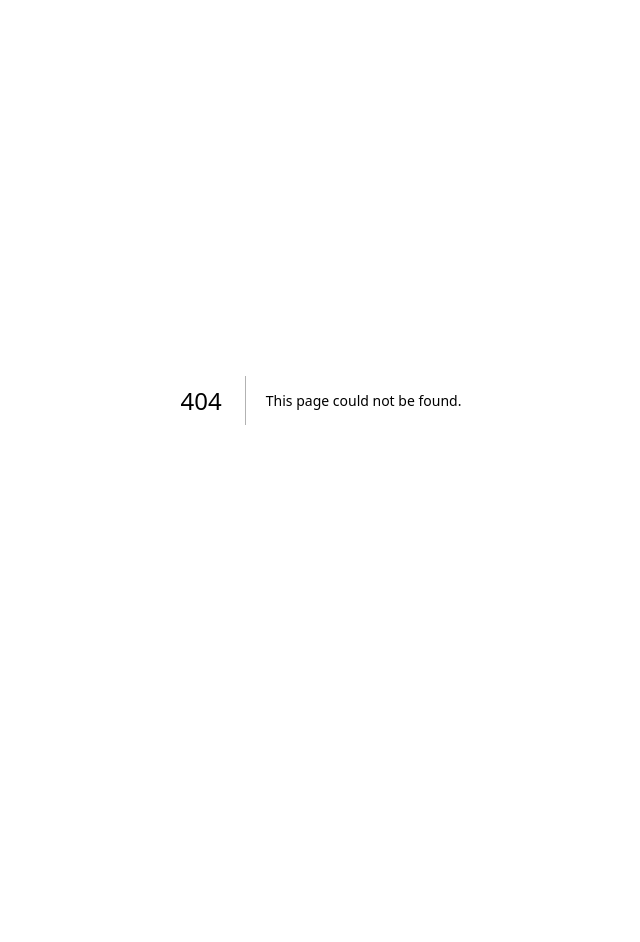
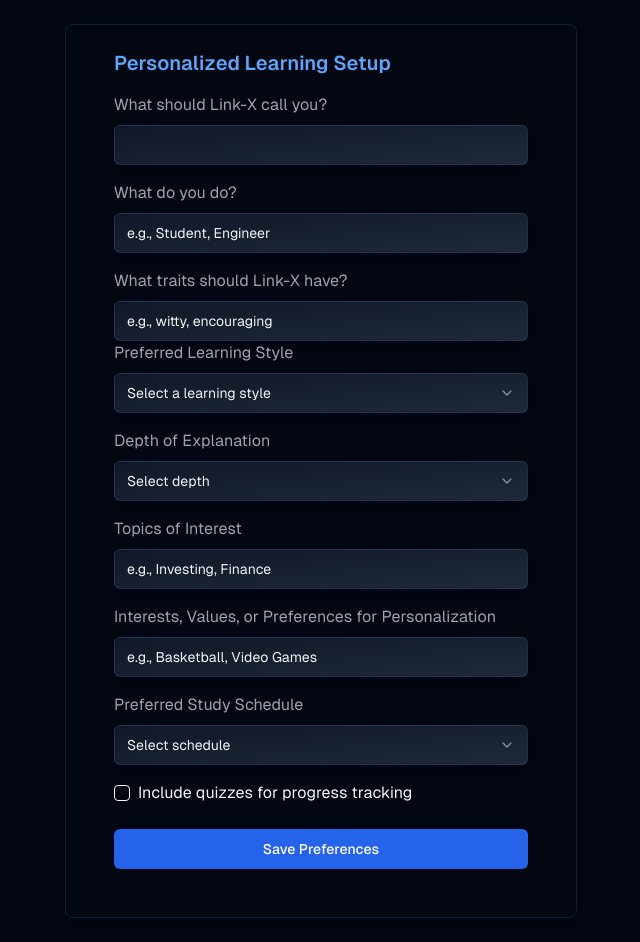
Before and after one commit to explicit09/LINK-X, a Next.js app in the folder coralx-frontend/: page /onboarding in a window 1280 px wide. Before the commit this address had no page. Shown: the whole page, without its empty margins (319-959 px from the left). Before the commit the page ends 800 px from the top, so only its background shows below. Built offline with nearby package versions, Linux system fonts and the light colour scheme.

Commit message:
added onboarding

```diff
--- a/coralx-frontend/app/(auth)/auth.config.ts
+++ b/coralx-frontend/app/(auth)/auth.config.ts
@@ -20,9 +20,14 @@
       // If user is not logged in and tries to access /, allow access to the landing page
       if (!isLoggedIn && isOnLanding) return true;
 
-      // If user is logged in and tries to access /, /login, or /register redirect to /chat (in the future, this will be changesd to the user dashboard page)
-      if (isLoggedIn && (isOnLanding || isOnLogin || isOnRegister)) {
+      // If user is logged in and tries to access /, /login, redirect to /chat (in the future, this will be changesd to the user dashboard page)
+      if (isLoggedIn && (isOnLanding || isOnLogin)) {
         return Response.redirect(new URL('/chat', nextUrl));
+      }
+
+      //once the user is registered, they are taken to the onboarding
+      if(isLoggedIn && isOnRegister) {
+        return Response.redirect(new URL('/onboarding', nextUrl));
       }
 
       // Always allow access to register and login pages
--- /dev/null
+++ b/coralx-frontend/app/onboarding/page.tsx
@@ -0,0 +1,133 @@
+"use client";
+
+import { useState } from "react";
+import { Button } from "@/components/ui/button";
+import { Card, CardContent } from "@/components/ui/card";
+import { Input } from "@/components/ui/input";
+import { Select, SelectTrigger, SelectContent, SelectItem, SelectValue } from "@/components/ui/select";
+import { Checkbox } from "@/components/ui/checkbox";
+import { CheckedState } from "@radix-ui/react-checkbox";
+import { useRouter } from "next/navigation";
+
+export default function OnboardingPage() {
+  const [formData, setFormData] = useState({
+    name: "",
+    job: "",
+    traits: "",
+    learningStyle: "",
+    depth: "",
+    topics: "",
+    interests: "",
+    schedule: "",
+    quizzes: false,
+  });
+
+  const handleChange = (value: string, name: string) => {
+    setFormData((prev) => ({
+      ...prev,
+      [name]: value,
+    }));
+  };
+  const handleCheckboxChange = (checked: CheckedState, name: string) => {
+    setFormData((prev) => ({
+      ...prev,
+      [name]: checked === true, // Converts "indeterminate" to false
+    }));
+  };
+  const router = useRouter();
+  const handleSubmit = async () => {
+    const user_id = "c457f944-e52b-438a-8c01-daa538a921d4"; // Replace this with the actual logged-in user's ID
+
+    const response = await fetch("api/user-preference", {
+      method: "POST",
+      headers: { "Content-Type": "application/json" },
+      body: JSON.stringify({...formData }),
+    });
+
+    if (response.ok) {
+      router.push("/");
+    } else {
+      console.error("Failed to save preferences");
+    }
+  };
+
+
+
+  return (
+    <div className="flex flex-col items-center justify-center min-h-screen text-gray-100 bg-gray-950 p-6">
+      <Card className="w-full max-w-lg p-6 relative bg-gray-650 border-blue-500/20 shadow-lg"> {/* Ensure relative positioning */}
+        <CardContent>
+        <h1 className="text-xl font-semibold mb-4 text-blue-400">Personalized Learning Setup</h1>
+
+        <label className="block mt-4 mb-2 text-gray-400">What should Link-X call you?</label>
+          <Input className="bg-gradient-to-br from-gray-900 to-gray-800 border-blue-500/20 shadow-lg" type="text" name="name" onChange={(e) => handleChange(e.target.value, "name")} />
+
+        <label className="block mt-4 mb-2 text-gray-400">What do you do?</label>
+          <Input className="bg-gradient-to-br from-gray-900 to-gray-800 border-blue-500/20 shadow-lg"  type="text" name="job" placeholder="e.g., Student, Engineer" onChange={(e) => handleChange(e.target.value, "job")} />
+
+        <label className="block mt-4 mb-2 text-gray-400">What traits should Link-X have?</label>
+          <Input className="bg-gradient-to-br from-gray-900 to-gray-800 border-blue-500/20 shadow-lg" type="textarea" name="traits" placeholder="e.g., witty, encouraging" onChange={(e) => handleChange(e.target.value, "traits")} />
+
+          <label className="block mb-2 text-gray-400">Preferred Learning Style</label>
+          <Select onValueChange={(value) => handleChange(value, "learningStyle")}>
+            <SelectTrigger className="bg-gradient-to-br from-gray-900 to-gray-800 border-blue-500/20 shadow-lg" >
+              <SelectValue placeholder="Select a learning style" />
+            </SelectTrigger>
+            <SelectContent className="z-50 bg-gradient-to-br from-gray-900 to-gray-800 border-blue-500/20 shadow-lg text-gray-100">
+              <SelectItem value="visual" className="hover:bg-gray-200 cursor-pointer">Visual</SelectItem>
+              <SelectItem value="auditory" className="hover:bg-gray-200 cursor-pointer">Auditory</SelectItem>
+              <SelectItem value="games" className="hover:bg-gray-200 cursor-pointer">Games</SelectItem>
+              <SelectItem value="text-based" className="hover:bg-gray-200 cursor-pointer">Text-Based</SelectItem>
+            </SelectContent>
+          </Select>
+
+          <label className="block mt-4 mb-2 text-gray-400">Depth of Explanation</label>
+          <Select onValueChange={(value) => handleChange(value, "depth")}>
+            <SelectTrigger className="bg-gradient-to-br from-gray-900 to-gray-800 border-blue-500/20 shadow-lg" >
+              <SelectValue placeholder="Select depth" />
+            </SelectTrigger>
+            <SelectContent className="z-50 z-50 bg-gradient-to-br from-gray-900 to-gray-800 border-blue-500/20 shadow-lg text-gray-100">
+
+              <SelectItem value="concise">Concise Summaries</SelectItem>
+              <SelectItem value="detailed">In-depth Explanations</SelectItem>
+            </SelectContent>
+          </Select>
+
+          <label className="block mt-4 mb-2 text-gray-400">Topics of Interest</label>
+          <Input className="bg-gradient-to-br from-gray-900 to-gray-800 border-blue-500/20 shadow-lg"  type="text" name="topics" placeholder="e.g., Investing, Finance" onChange={(e) => handleChange(e.target.value, "topics")} />
+
+          <label className="block mt-4 mb-2 text-gray-400">Interests, Values, or Preferences for Personalization</label>
+          <Input className="bg-gradient-to-br from-gray-900 to-gray-800 border-blue-500/20 shadow-lg"  type="text" name="interests" placeholder="e.g., Basketball, Video Games" onChange={(e) => handleChange(e.target.value, "interests")} />
+
+          <label className="block mt-4 mb-2 text-gray-400">Preferred Study Schedule</label>
+          <Select onValueChange={(value) => handleChange(value, "schedule")}>
+            <SelectTrigger className="bg-gradient-to-br from-gray-900 to-gray-800 border-blue-500/20 shadow-lg" >
+              <SelectValue placeholder="Select schedule" />
+            </SelectTrigger>
+            <SelectContent className="z-50 z-50 bg-gradient-to-br from-gray-900 to-gray-800 border-blue-500/20 shadow-lg text-gray-100">
+
+              <SelectItem value="daily">Daily</SelectItem>
+              <SelectItem value="weekly">Weekly</SelectItem>
+              <SelectItem value="flexible">Flexible</SelectItem>
+            </SelectContent>
+          </Select>
+
+          <div className="flex items-center mt-4">
+  <Checkbox
+    id="quizzes"
+    checked={formData.quizzes}
+    onCheckedChange={(checked) => handleCheckboxChange(checked, "quizzes")}
+  />
+  <label htmlFor="quizzes" className="ml-2">Include quizzes for progress tracking</label>
+</div>
+
+
+<Button className="w-full mt-6 bg-blue-600 hover:bg-blue-700 text-white" onClick={() => router.push("/chat")}>
+  Save Preferences
+</Button>
+
+        </CardContent>
+      </Card>
+    </div>
+  );
+}
--- /dev/null
+++ b/coralx-frontend/components/ui/checkbox.tsx
@@ -0,0 +1,30 @@
+"use client"
+
+import * as React from "react"
+import * as CheckboxPrimitive from "@radix-ui/react-checkbox"
+import { Check } from "lucide-react"
+
+import { cn } from "@/lib/utils"
+
+const Checkbox = React.forwardRef<
+  React.ElementRef<typeof CheckboxPrimitive.Root>,
+  React.ComponentPropsWithoutRef<typeof CheckboxPrimitive.Root>
+>(({ className, ...props }, ref) => (
+  <CheckboxPrimitive.Root
+    ref={ref}
+    className={cn(
+      "peer h-4 w-4 shrink-0 rounded-sm border border-primary ring-offset-background focus-visible:outline-none focus-visible:ring-2 focus-visible:ring-ring focus-visible:ring-offset-2 disabled:cursor-not-allowed disabled:opacity-50 data-[state=checked]:bg-primary data-[state=checked]:text-primary-foreground",
+      className
+    )}
+    {...props}
+  >
+    <CheckboxPrimitive.Indicator
+      className={cn("flex items-center justify-center text-current")}
+    >
+      <Check className="h-4 w-4" />
+    </CheckboxPrimitive.Indicator>
+  </CheckboxPrimitive.Root>
+))
+Checkbox.displayName = CheckboxPrimitive.Root.displayName
+
+export { Checkbox }
--- a/coralx-frontend/package.json
+++ b/coralx-frontend/package.json
@@ -25,6 +25,7 @@
     "@codemirror/theme-one-dark": "^6.1.2",
     "@codemirror/view": "^6.35.3",
     "@radix-ui/react-alert-dialog": "^1.1.2",
+    "@radix-ui/react-checkbox": "^1.1.4",
     "@radix-ui/react-dialog": "^1.1.2",
     "@radix-ui/react-dropdown-menu": "^2.1.2",
     "@radix-ui/react-icons": "^1.3.0",
```
Also changed, not shown: 2 other files (tests, documents, lock files or other folders).
